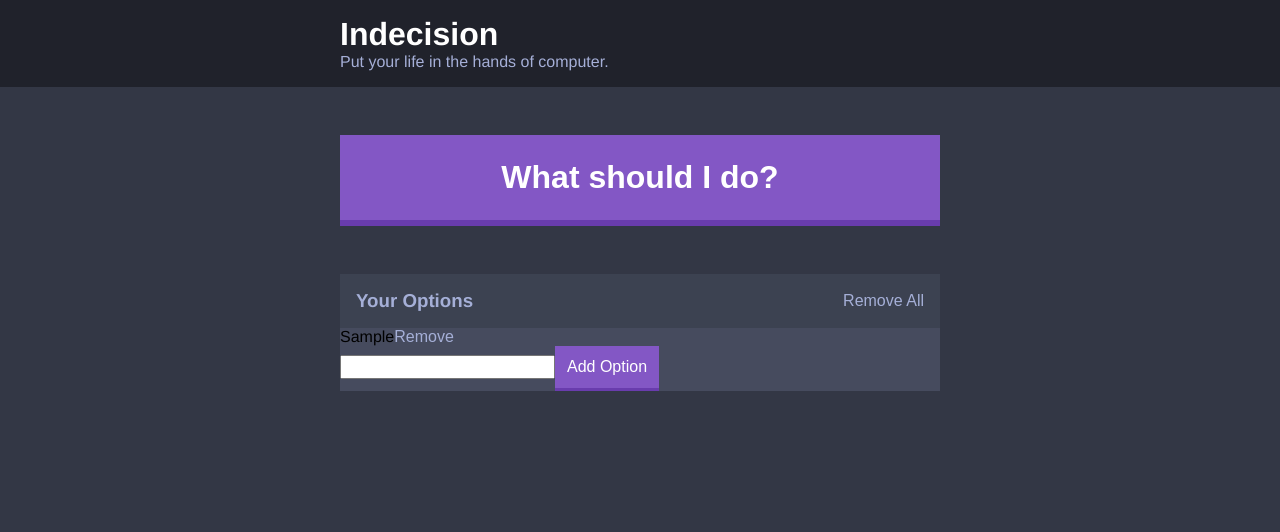
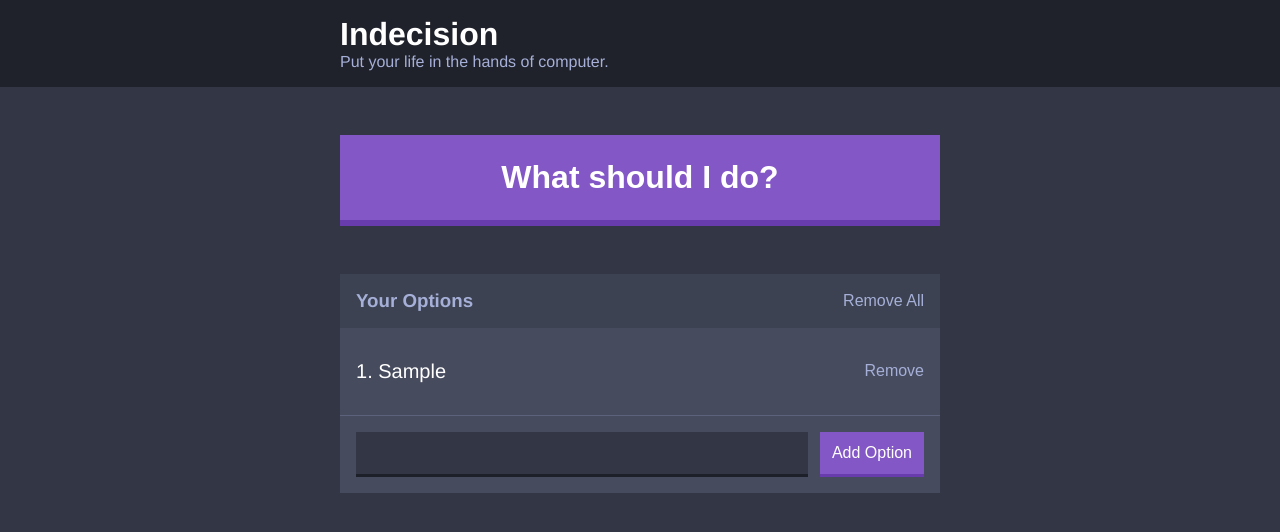
Before and after one commit to bhanujggandhi/indecision-app, a React app: page / in a window 1280 px wide. Both pictures are taken after typing "Sample" into the empty fields and a click on the button "Add Option". Shown: the top 532 px of the page. Built offline with nearby package versions, Linux system fonts and the light colour scheme.

Commit message:
Input styled

```diff
--- a/src/components/AddOption.js
+++ b/src/components/AddOption.js
@@ -16,9 +16,9 @@
 	render() {
 		return (
 			<div>
-				{this.state.error && <p>{this.state.error}</p>}
-				<form onSubmit={this.handleAddOption}>
-					<input type="text" name="option" />
+				{this.state.error && <p className="add-option-error">{this.state.error}</p>}
+				<form className="add-option" onSubmit={this.handleAddOption}>
+					<input className="add-option__input" type="text" name="option" />
 					<button className="button">Add Option</button>
 				</form>
 			</div>
--- a/src/components/Option.js
+++ b/src/components/Option.js
@@ -1,8 +1,8 @@
 import React from 'react';
 
 const Option = (props) => (
-	<div>
-		{props.optionText}
+	<div className="option">
+	<p className="option__text">{props.count}. {props.optionText}</p>
 		<button className = "button button--link"
 			onClick={() => {
 				props.handleRemoveOption(props.optionText);
--- a/src/components/Options.js
+++ b/src/components/Options.js
@@ -9,7 +9,7 @@
 		</div>
 		{props.options.length === 0 && <p className="widget__message">Please add an option to get started</p>}
 		{props.options.map((option, index) => {
-			return <Option key={index} optionText={option} handleRemoveOption={props.handleRemoveOption} />;
+			return <Option key={index} optionText={option} handleRemoveOption={props.handleRemoveOption} count={index+1} />;
 		})}
 	</div>
 );
--- /dev/null
+++ b/src/styles/components/_add-option.scss
@@ -0,0 +1,24 @@
+//Add option error
+
+.add-option-error {
+    color: $off-white;
+    font-style: italic;
+    margin: $m-size 0 0 0;
+    padding: 0 $m-size;
+}
+
+//Add option
+.add-option{
+    display: flex;
+    padding: $m-size;
+}
+
+.add-option__input{
+    background: $dark-blue;
+    border: none;
+    border-bottom: .3rem solid darken($dark-blue, $amount: 10%);
+    color: $off-white;
+    flex-grow: 1;
+    margin-right: $s-size;
+    padding: $s-size;
+}
--- /dev/null
+++ b/src/styles/components/_option.scss
@@ -0,0 +1,13 @@
+.option {
+    border-bottom: 1px solid lighten($light-blue, $amount: 10%);
+    display: flex;
+    justify-content: space-between;
+    padding: $l-size $m-size;
+}
+
+.option__text{
+    color: white;
+    font-weight: 500;
+    font-size: 2rem;
+    margin: 0;
+}
--- a/src/styles/styles.scss
+++ b/src/styles/styles.scss
@@ -1,6 +1,8 @@
 @import './base/settings';
 @import './base/base';
+@import './components/add-option';
 @import './components/button';
 @import './components/container';
 @import './components/header';
+@import './components/option';
 @import './components/widget';
```
